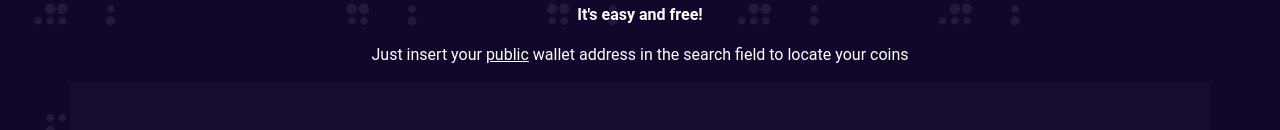
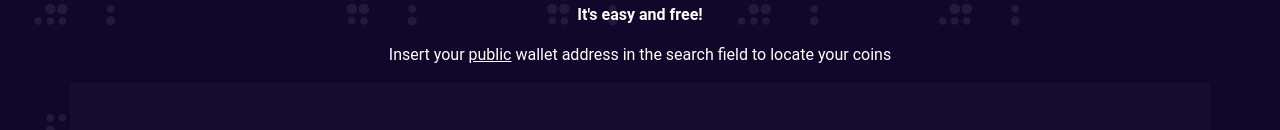
Before and after one commit to Fabryprog/cryptoforker, a plain HTML site: page index.html in a window 1280 px wide. Shown: the part 156-286 px from the top of the page. Drawn offline with nearby package versions, Linux system fonts and the light colour scheme.

Commit message:
modifiche varie

```diff
--- a/index.html
+++ b/index.html
@@ -24,7 +24,7 @@
         <div class="col-lg">
            <h2 class="center">Check and find your forked coin</h2>
            <p class="center"><b>It's easy and free!</b></p>
-           <p class="center">Just insert your <u>public</u> wallet address in the search field to locate your coins</p>
+           <p class="center">Insert your <u>public</u> wallet address in the search field to locate your coins</p>
         </div>
     </div>
     <div class="row">
```
